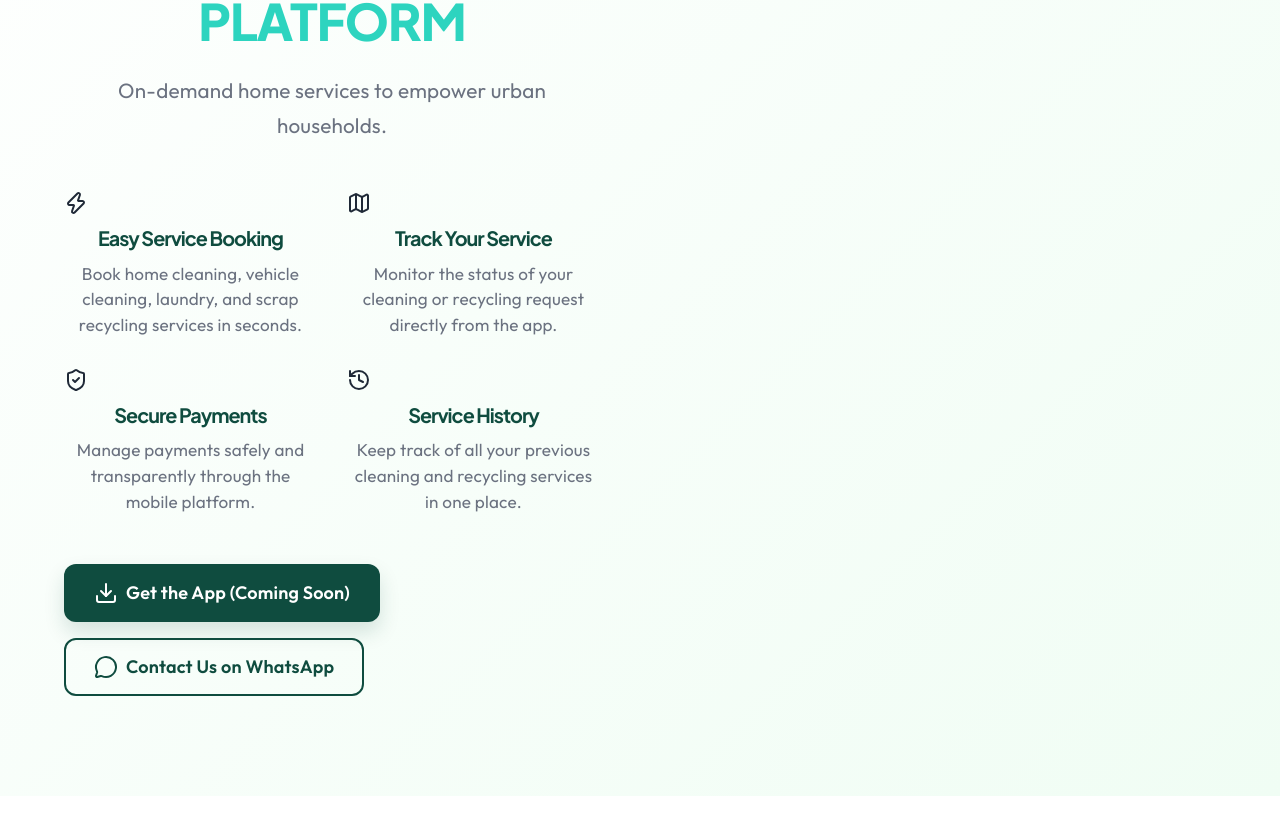
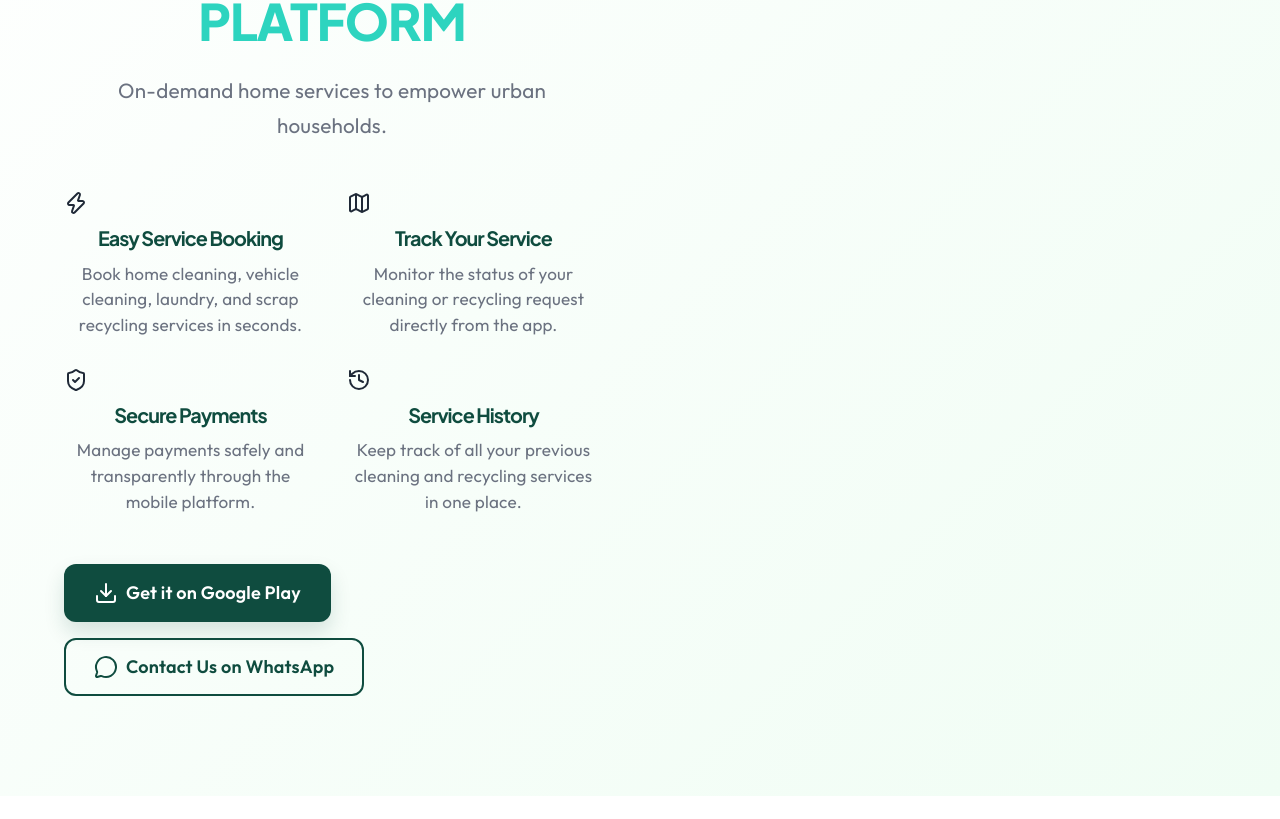
Before and after one commit to sunilmaharaj1991-max/Blinklean-web, a React (Vite) app: page / in a window 1280 px wide. Shown: the part 7476-8295 px from the top of the page. Built offline with nearby package versions, Linux system fonts and the light colour scheme; no server answers; a web font is replaced by a local one.

Commit message:
Update Google Play Store app link to live Play Store URL

```diff
--- a/src/pages/Faq.jsx
+++ b/src/pages/Faq.jsx
@@ -127,9 +127,7 @@ const Faq = () => {
               </div>
               <div className="faq-content">
                 <div className="faq-content-inner">
-                  You can book any service through our website by navigating to
-                  the services section or by contacting us directly on WhatsApp
-                  at +91 70228 03582.
+                  You can book any service through our website, our mobile app on Google Play Store, or by contacting us directly on WhatsApp at +91 70228 03582.
                 </div>
               </div>
             </div>
--- a/src/pages/Home.jsx
+++ b/src/pages/Home.jsx
@@ -50,7 +50,7 @@ const Home = () => {
     {
       question: "Will services be available through an app?",
       answer:
-        "Yes, our AI-powered mobile app is in the final stages of development. It will feature real-time tracking, service history, and one-tap rebooking for a truly frictionless experience.",
+        "Yes! Our AI-powered mobile app is live on the Google Play Store. It features real-time tracking, service history, and one-tap rebooking for a truly frictionless experience.",
     },
   ];
 
@@ -782,13 +782,19 @@ const Home = () => {
               </div>
 
               <div className="app-buttons">
-                <a href="#" className="btn btn-app-primary">
+                <a
+                  href="https://play.google.com/store/apps/details?id=com.blinklean.app"
+                  target="_blank"
+                  rel="noopener noreferrer"
+                  className="btn btn-app-primary"
+                >
                   <i data-lucide="download"></i>
-                  Get the App (Coming Soon)
+                  Get it on Google Play
                 </a>
                 <a
                   href="https://wa.me/917022803582"
                   target="_blank"
+                  rel="noopener noreferrer"
                   className="btn btn-secondary"
                 >
                   <i data-lucide="message-circle"></i>
@@ -1716,14 +1722,24 @@ const Home = () => {
               </p>
 
               <div className="app-store-buttons">
-                <a href="#" className="app-btn">
+                <a
+                  href="https://play.google.com/store/apps/details?id=com.blinklean.app"
+                  target="_blank"
+                  rel="noopener noreferrer"
+                  className="app-btn"
+                >
                   <img
                     src="https://upload.wikimedia.org/wikipedia/commons/thumb/7/78/Google_Play_Store_badge_EN.svg/1200px-Google_Play_Store_badge_EN.svg.png"
                     alt="Google Play"
                     style={{ height: "48px" }}
                   />
                 </a>
-                <a href="#" className="app-btn">
+                <a
+                  href="https://play.google.com/store/apps/details?id=com.blinklean.app"
+                  target="_blank"
+                  rel="noopener noreferrer"
+                  className="app-btn"
+                >
                   <img
                     src="https://developer.apple.com/assets/elements/badges/download-on-the-app-store.svg"
                     alt="App Store"
```
